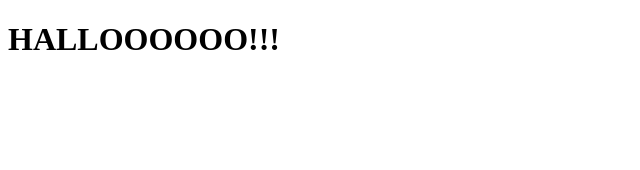
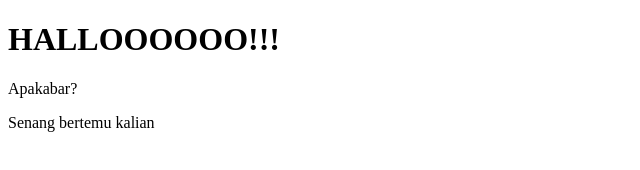
Before and after one commit to fakhrizaki27/coba-coba, a plain HTML site: page index.html in a window 1280 px wide. Shown: the whole page, without its empty margins (0-640 px from the left). Drawn offline with Linux system fonts and the light colour scheme.

Commit message:
menambahkan text

```diff
--- a/index.html
+++ b/index.html
@@ -8,5 +8,7 @@
 </head>
 <body>
     <h1>HALLOOOOOO!!!</h1>
+    <p>Apakabar?</p>
+    <p>Senang bertemu kalian</p>
 </body>
 </html>
```
